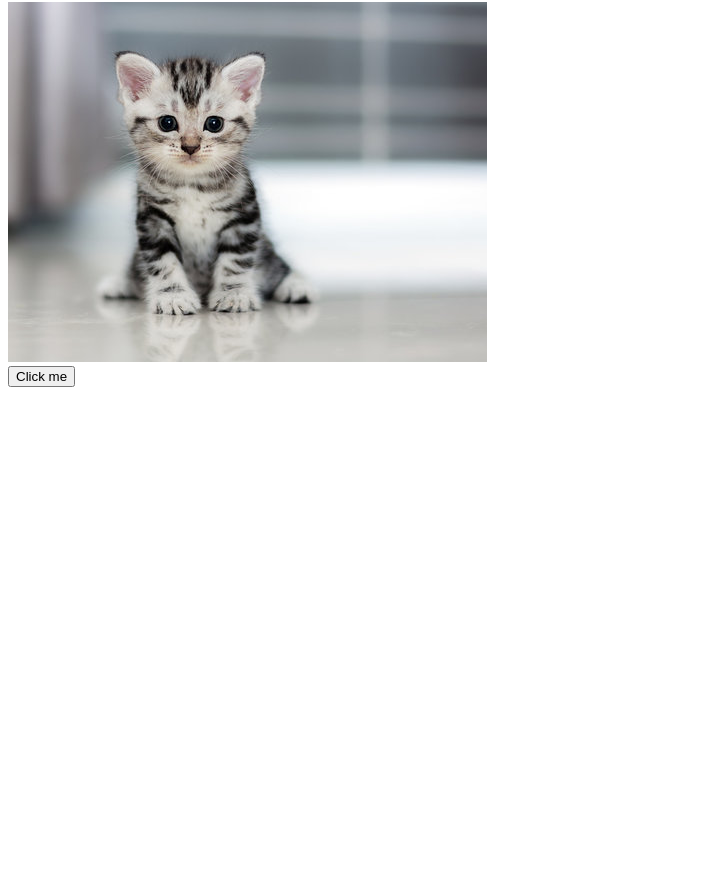
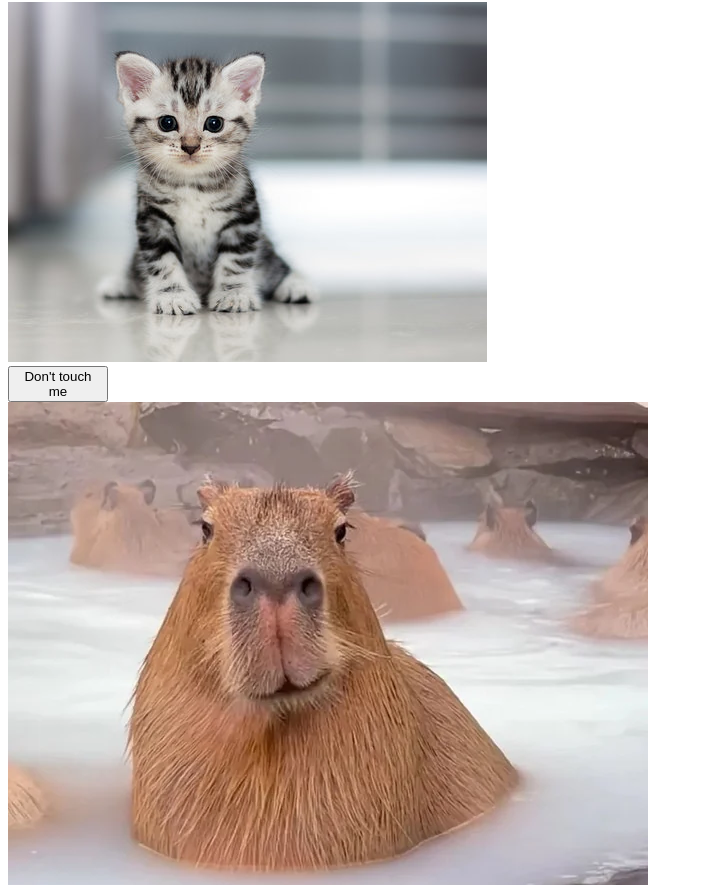
Before and after one commit to orlandobedabest/psychic-octo-succotash, a plain HTML site: page index.html in a window 1280 px wide. Shown: the part 78-963 px from the top of the page, without its empty margins (0-703 px from the left). Before the commit the page ends 800 px from the top, so only its background shows below. Drawn offline with nearby package versions, Linux system fonts and the light colour scheme.

Commit message:
Copied Code

```diff
--- a/css/style.css
+++ b/css/style.css
@@ -5,3 +5,10 @@
     top: 0;
     left: 0;
 }
+#capy{
+    width: 100px;
+    height: 100px;
+    position: relative;
+    top: 0;
+    left: 0;
+}
--- a/index.html
+++ b/index.html
@@ -13,7 +13,10 @@
     <h1>Hello World!</h1>
     <div id="kitty">
         <img src="images/kitten.jpg" alt="This is a kitten.">
-        <button id="btn">Click me</button>
+        <button id="btn">Don't touch me</button>
+    <div id="capy">
+        <img src="images/handsome_capy.webp" alt="This is a capy.">
+        <button id="bttn">Please pet me</button>
     </div>
 </body>
 </html>
--- a/js/main.js
+++ b/js/main.js
@@ -1,5 +1,10 @@
 $( document ).ready(function() {
     $('#btn').click(function() {
-        window.alert("DID YOU JUST CLICK ME?!");
+        window.alert("!YOU JUST GOT A VIRUS! Press OK to install cleaner");
     });
 });
+$( document ).ready(function() {
+    $('#bttn').click(function() {
+        window.alert("!YOU JUST WON ONE MILLION DOLLARS! Press OK to claim");
+    });
+});
```
Also changed, not shown: images/handsome_capy.webp (added).
